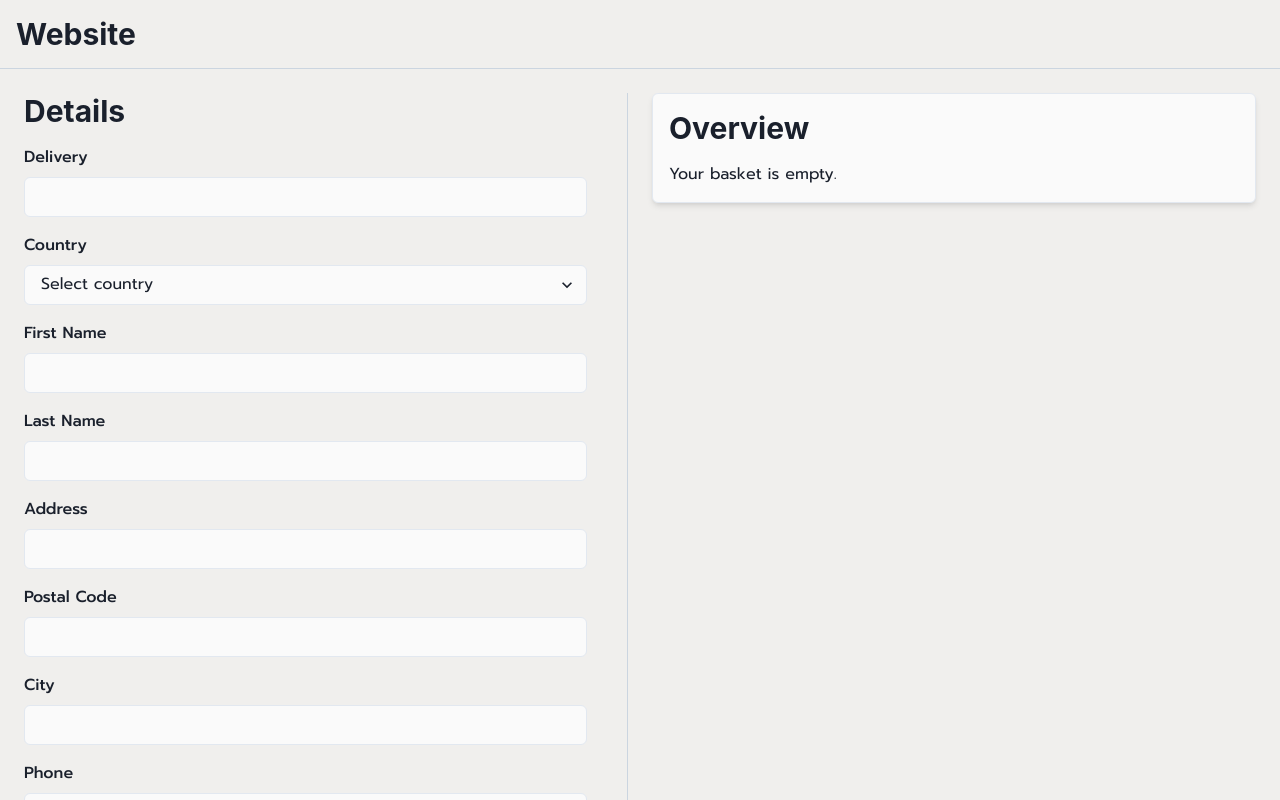
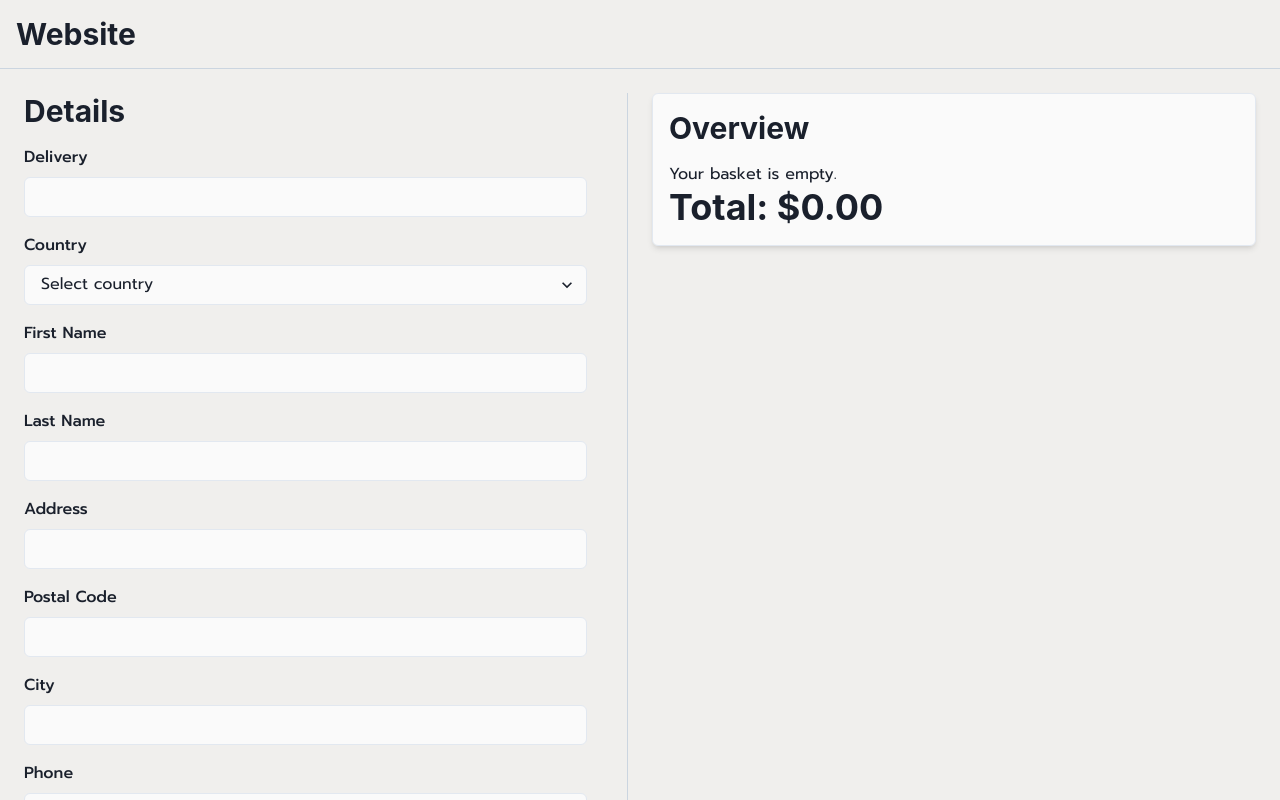
Before and after one commit to claudiooleite/monogram-project, a React (Create React App) app: page /checkout in a window 1280 px wide. Shown: the top 800 px of the page. Built offline with nearby package versions, Linux system fonts and the light colour scheme.

Commit message:
total added to checkout

```diff
--- a/src/pages/CheckOut.jsx
+++ b/src/pages/CheckOut.jsx
@@ -26,7 +26,7 @@ import {
 import BasketContext from '../hooks/basketContext';
 
 function CheckOut() {
-    const { basket } = useContext(BasketContext);
+    const { basket, total } = useContext(BasketContext);
     const [isModalOpen, setModalOpen] = useState(false);
 
     const formik = useFormik({
@@ -286,6 +286,7 @@ function CheckOut() {
                                 </Box>
                             ))
                         )}
+                        <Heading>Total: ${total.toFixed(2)}</Heading>
                     </Box>
                 </GridItem>
             </Grid>
```
